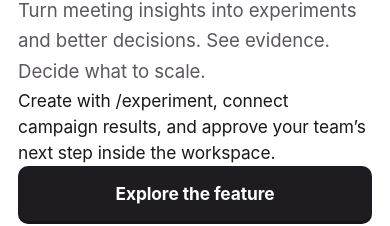
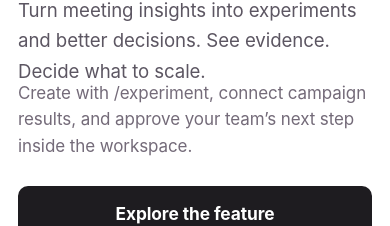
Before and after one commit to Sergio-Pineros/sergiopineros, a Next.js app: page /notion in a window 390 px wide. Shown: the part 313-539 px from the top of the page. Built offline with nearby package versions, Linux system fonts and the light colour scheme; a web font is replaced by a local one.

Commit message:
Polish hero explanatory line and mobile typography

```diff
--- a/app/notion/notion-workspace.css
+++ b/app/notion/notion-workspace.css
@@ -225,3 +225,6 @@
  .nt-app .nt-focus-story{padding-top:64px;padding-bottom:63px}
  .nt-app .nt-about{padding-top:70px;padding-bottom:64px}
 }
+
+.nt-app .nt-hero-clarifier{max-width:650px;font-size:18px;line-height:1.55;color:#746b79;margin:-14px 0 30px}
+@media(max-width:790px){.nt-app .nt-hero-clarifier{font-size:17px;margin:-8px 0 27px}}
```
